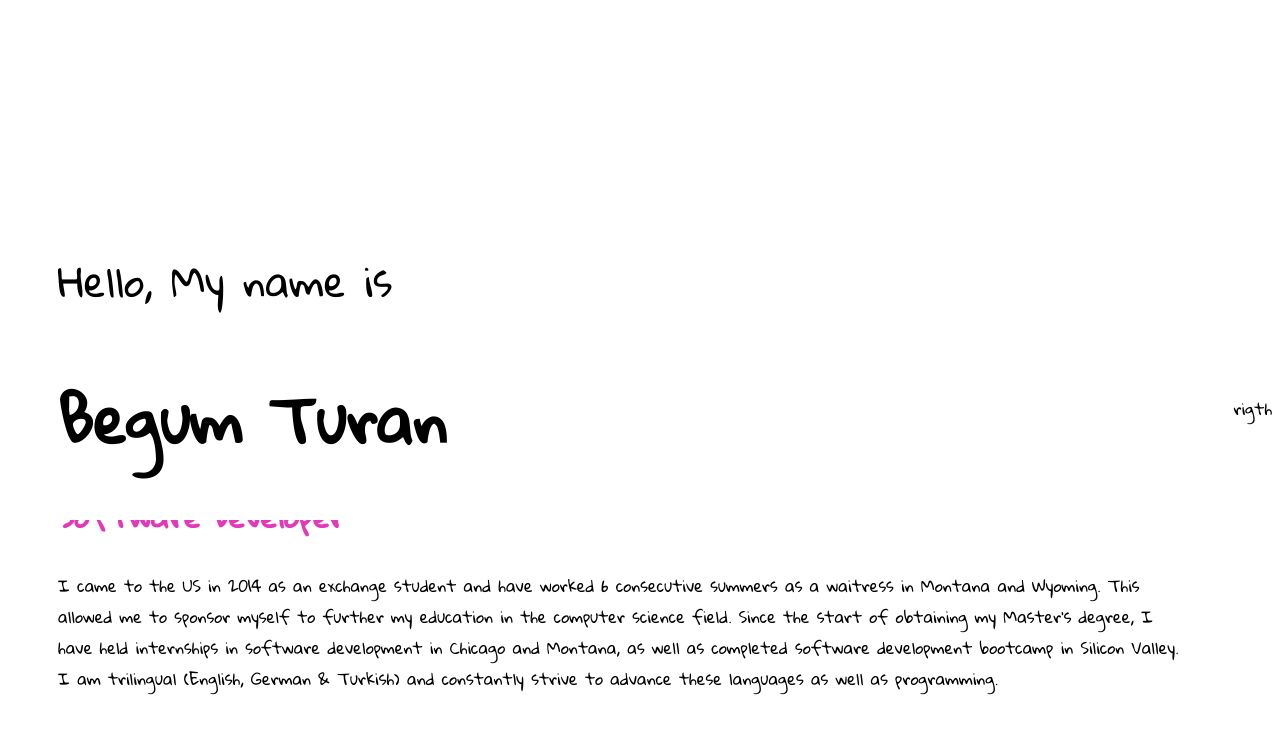
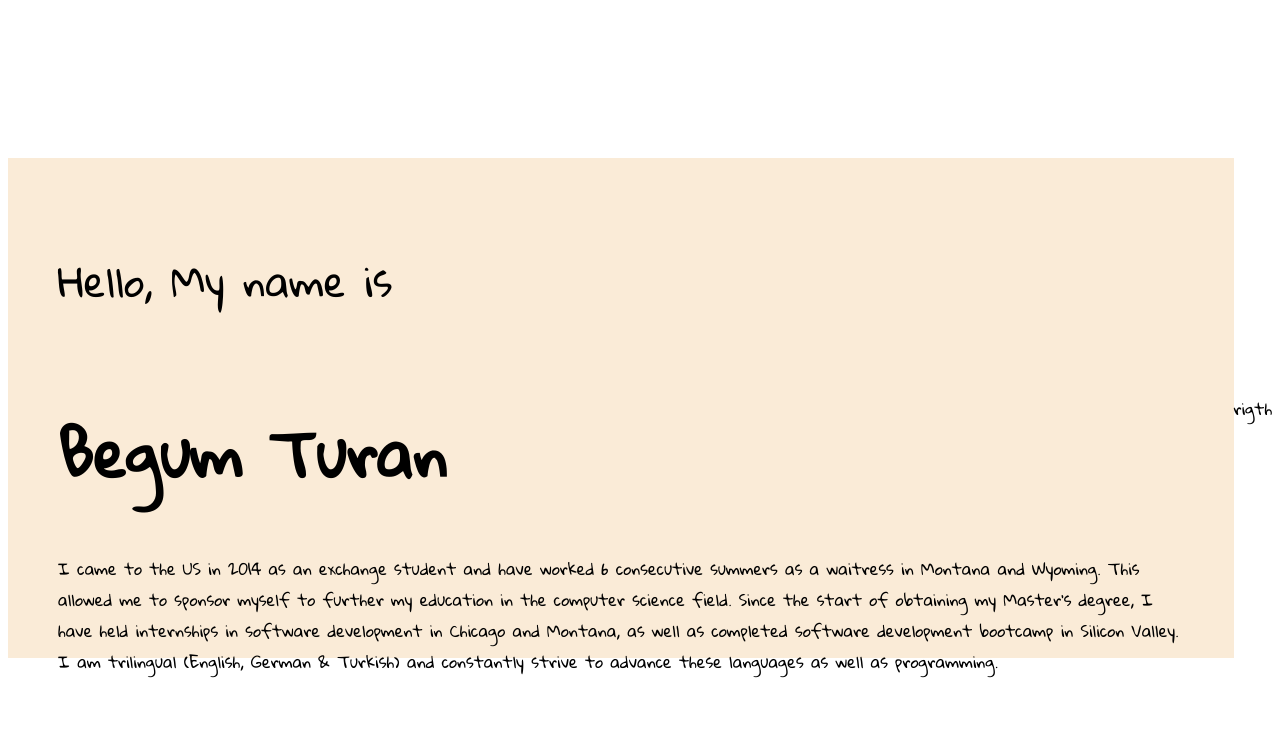
Before and after one commit to bturan27/begum-turan-portfolio, a React (Create React App) app: page / in a window 1280 px wide. Shown: the top 734 px of the page. Built offline with nearby package versions, Linux system fonts and the light colour scheme.

Commit message:
portfolio

```diff
--- a/src/components/intro/intro.css
+++ b/src/components/intro/intro.css
@@ -16,7 +16,10 @@
 .i-left-wrapper{
     padding: 50px;
     height: 50%;
-    background-color:al ;
+    background-color:antiquewhite;
+    display: flex;
+    flex-direction: column;
+    justify-content: space-between;
 }
 
 .i-intro {
```
